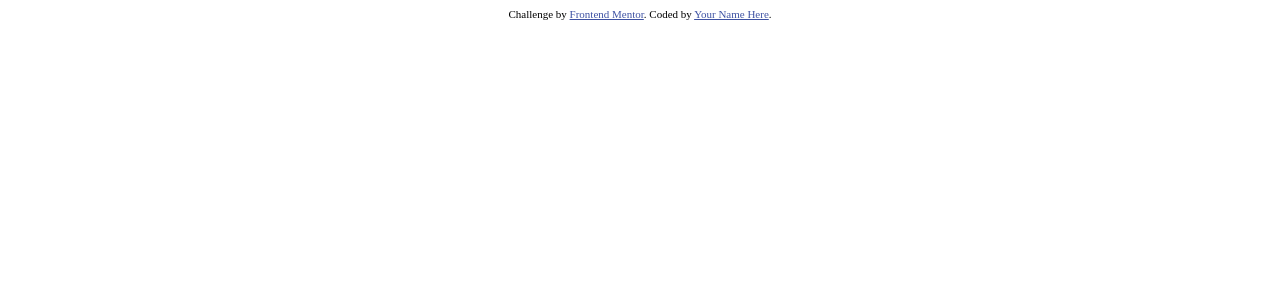
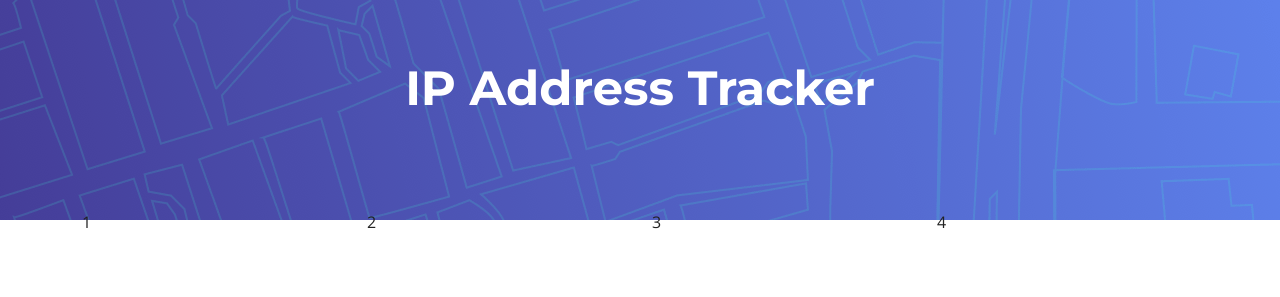
Before and after one commit to Muqtadir44/IP-Address-Tracker, a plain HTML site: page index.html in a window 1280 px wide. Drawn offline with nearby package versions, Linux system fonts and the light colour scheme.

Commit message:
Setting layout

```diff
--- a/assets/css/main.css
+++ b/assets/css/main.css
@@ -1868,7 +1868,8 @@ section {
 .hero {
   width: 100%;
   position: relative;
-  background: var(--color-primary);
+  /* background: var(--color-primary); */
+  background-image: url(../../images/pattern-bg-desktop.png);
   padding: 60px 0 0 0;
 }
 
--- a/index.html
+++ b/index.html
@@ -1,19 +1,103 @@
 <!DOCTYPE html>
 <html lang="en">
-<head>
-  <meta charset="UTF-8">
-  <meta name="viewport" content="width=device-width, initial-scale=1.0"> <!-- displays site properly based on user's device -->
+  <head>
+    <meta charset="utf-8">
+    <meta content="width=device-width, initial-scale=1.0" name="viewport">
 
-  <link rel="icon" type="image/png" sizes="32x32" href="./images/favicon-32x32.png">
+    <title>IP Address Tracker</title>
+    <meta content="" name="description">
+    <meta content="" name="keywords">
 
-  <title>IP Address Tracker</title>
+    <!-- Favicons -->
+    <link href="assets/img/favicon.png" rel="icon">
+    <link href="assets/img/apple-touch-icon.png" rel="apple-touch-icon">
 
-  <style>
-    .attribution { font-size: 11px; text-align: center; }
-    .attribution a { color: hsl(228, 45%, 44%); }
-  </style>
-</head>
+    <!-- Google Fonts -->
+    <link rel="preconnect" href="https://fonts.googleapis.com">
+    <link rel="preconnect" href="https://fonts.gstatic.com" crossorigin>
+    <link href="https://fonts.googleapis.com/css2?family=Open+Sans:ital,wght@0,300;0,400;0,500;0,600;0,700;1,300;1,400;1,600;1,700&family=Montserrat:ital,wght@0,300;0,400;0,500;0,600;0,700;1,300;1,400;1,500;1,600;1,700&family=Raleway:ital,wght@0,300;0,400;0,500;0,600;0,700;1,300;1,400;1,500;1,600;1,700&display=swap" rel="stylesheet">
+
+    <!-- Vendor CSS Files -->
+    <link href="assets/vendor/bootstrap/css/bootstrap.min.css" rel="stylesheet">
+    <link href="assets/vendor/bootstrap-icons/bootstrap-icons.css" rel="stylesheet">
+    <link href="assets/vendor/aos/aos.css" rel="stylesheet">
+    <link href="assets/vendor/glightbox/css/glightbox.min.css" rel="stylesheet">
+    <link href="assets/vendor/swiper/swiper-bundle.min.css" rel="stylesheet">
+
+    <!-- Template Main CSS File -->
+    <link href="assets/css/main.css" rel="stylesheet">
+  </head>
 <body>
+
+
+  <!-- ======= Hero Section ======= -->
+  <section id="hero" class="hero">
+    <div class="container position-relative">
+      <div class="row gy-5" data-aos="fade-in">
+        <div class="col-lg-12 order-2 order-lg-1 d-flex flex-column justify-content-center text-center text-lg-start">
+          <h2 class="text-center">IP Address Tracker</h2>
+          <!-- <p>Sed autem laudantium dolores. Voluptatem itaque ea consequatur eveniet. Eum quas beatae cumque eum quaerat.</p> -->
+          <!-- <div class="d-flex justify-content-center justify-content-lg-start">
+            <a href="#about" class="btn-get-started">Get Started</a>
+            <a href="https://www.youtube.com/watch?v=LXb3EKWsInQ" class="glightbox btn-watch-video d-flex align-items-center"><i class="bi bi-play-circle"></i><span>Watch Video</span></a>
+          </div> -->
+        </div>
+        <!-- <div class="col-lg-6 order-1 order-lg-2">
+          <img src="assets/img/hero-img.svg" class="img-fluid" alt="" data-aos="zoom-out" data-aos-delay="100">
+        </div> -->
+      </div>
+    </div>
+
+    <div class="icon-boxes position-relative">
+      <div class="container position-relative">
+        <div class="row gy-4 mt-5">
+          <!-- data-aos="fade-up" data-aos-delay="100" -->
+          <div class="col-xl-12 col-md-12" >
+            <div class="row">
+              <div class="col-md-3">1</div>
+              <div class="col-md-3">2</div>
+              <div class="col-md-3">3</div>
+              <div class="col-md-3">4</div>
+            </div>
+
+            <!-- <div class="icon-box">
+              <div class="icon"><i class="bi bi-easel"></i></div>
+              <h4 class="title"><a href="" class="stretched-link">Lorem Ipsum</a></h4>
+            </div> -->
+
+          </div><!--End Icon Box -->
+
+          <!-- <div class="col-xl-3 col-md-6" data-aos="fade-up" data-aos-delay="200">
+            <div class="icon-box">
+              <div class="icon"><i class="bi bi-gem"></i></div>
+              <h4 class="title"><a href="" class="stretched-link">Sed ut perspiciatis</a></h4>
+            </div>
+          </div>
+
+          <div class="col-xl-3 col-md-6" data-aos="fade-up" data-aos-delay="300">
+            <div class="icon-box">
+              <div class="icon"><i class="bi bi-geo-alt"></i></div>
+              <h4 class="title"><a href="" class="stretched-link">Magni Dolores</a></h4>
+            </div>
+          </div>
+
+          <div class="col-xl-3 col-md-6" data-aos="fade-up" data-aos-delay="500">
+            <div class="icon-box">
+              <div class="icon"><i class="bi bi-command"></i></div>
+              <h4 class="title"><a href="" class="stretched-link">Nemo Enim</a></h4>
+            </div>
+          </div> -->
+
+        </div>
+      </div>
+    </div>
+
+    </div>
+  </section>
+  <!-- End Hero Section -->
+
+
+
 <!--
   IP Address Tracker
 
@@ -27,9 +111,23 @@
 -->
   <!-- add offset value dynamically using the API -->
 
-  <div class="attribution">
+
+  <!-- <div class="attribution">
     Challenge by <a href="https://www.frontendmentor.io?ref=challenge" target="_blank">Frontend Mentor</a>.
-    Coded by <a href="#">Your Name Here</a>.
-  </div>
+    Coded by <a href="#">Abdul Muqtadir</a>.
+  </div> -->
+
+    <!-- Vendor JS Files -->
+    <script src="assets/vendor/bootstrap/js/bootstrap.bundle.min.js"></script>
+    <script src="assets/vendor/aos/aos.js"></script>
+    <script src="assets/vendor/glightbox/js/glightbox.min.js"></script>
+    <script src="assets/vendor/purecounter/purecounter_vanilla.js"></script>
+    <script src="assets/vendor/swiper/swiper-bundle.min.js"></script>
+    <script src="assets/vendor/isotope-layout/isotope.pkgd.min.js"></script>
+    <script src="assets/vendor/php-email-form/validate.js"></script>
+
+    <!-- Template Main JS File -->
+    <script src="assets/js/main.js"></script>
+
 </body>
 </html>
```
